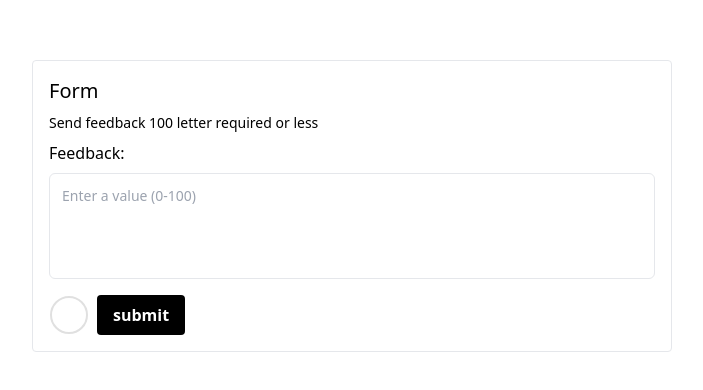
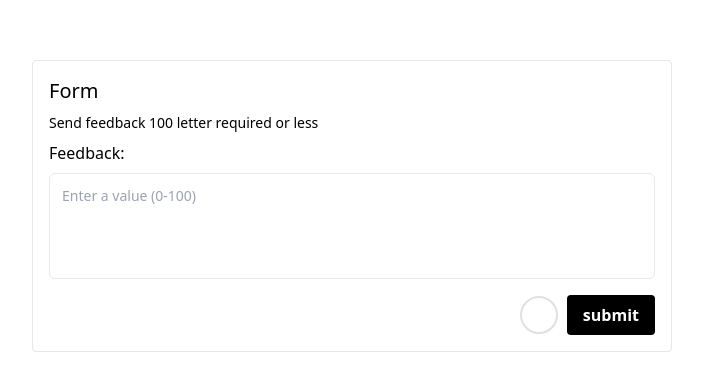
Before and after one commit to NaifIT11/form-with-progress, a Next.js app: page / in a window 1280 px wide. Shown: the part 194-584 px from the top of the page, without its empty margins (288-991 px from the left). Built offline with nearby package versions, Linux system fonts and the light colour scheme.

Commit message:
adding disabled state

```diff
--- a/src/app/components/Form.tsx
+++ b/src/app/components/Form.tsx
@@ -17,7 +17,7 @@ export default function Form() {
         <h1 className="text-xl">Form</h1>
         <p className="text-sm">Send feedback 100 letter required or less</p>
       </div>
-      <form className="mt-2 space-y-4 w-full">
+      <form className="mt-2 flex flex-col gap-4 w-full">
         <div className="flex flex-col gap-2">
          <label htmlFor="feedback">Feedback:</label>
           <textarea
@@ -28,13 +28,13 @@ export default function Form() {
             rows={4}
             cols={30}
             id="feedback"
-            disabled={Number(feedbackValue) > 100}
-            className="w-full disabled:cursor-not-allowed resize-none outline-none ring-black rounded-md border ring-0 focus-visible:ring-2 focus-visible:ring-ring p-3 text-sm"
+            disabled={feedbackValue.length > 100}
+            className="w-full disabled:outline-red-300 disabled:cursor-not-allowed resize-none outline-none ring-black rounded-md border ring-0 focus-visible:ring-2 focus-visible:ring-ring p-3 text-sm"
           />
         </div>
         <div className="flex gap-2 self-end">
             <ProgressLimiter value={progressValue} />
-            <button type="submit" className="px-4 py-2 rounded bg-black text-white font-bold">submit</button>
+            <button disabled={feedbackValue.length > 100} type="submit" className="px-4 py-2 disabled:bg-gray-200 disabled:cursor-not-allowed  disabled:cursor-not-allowed rounded bg-black text-white font-bold">submit</button>
         </div>
       </form>
     </div>
```
